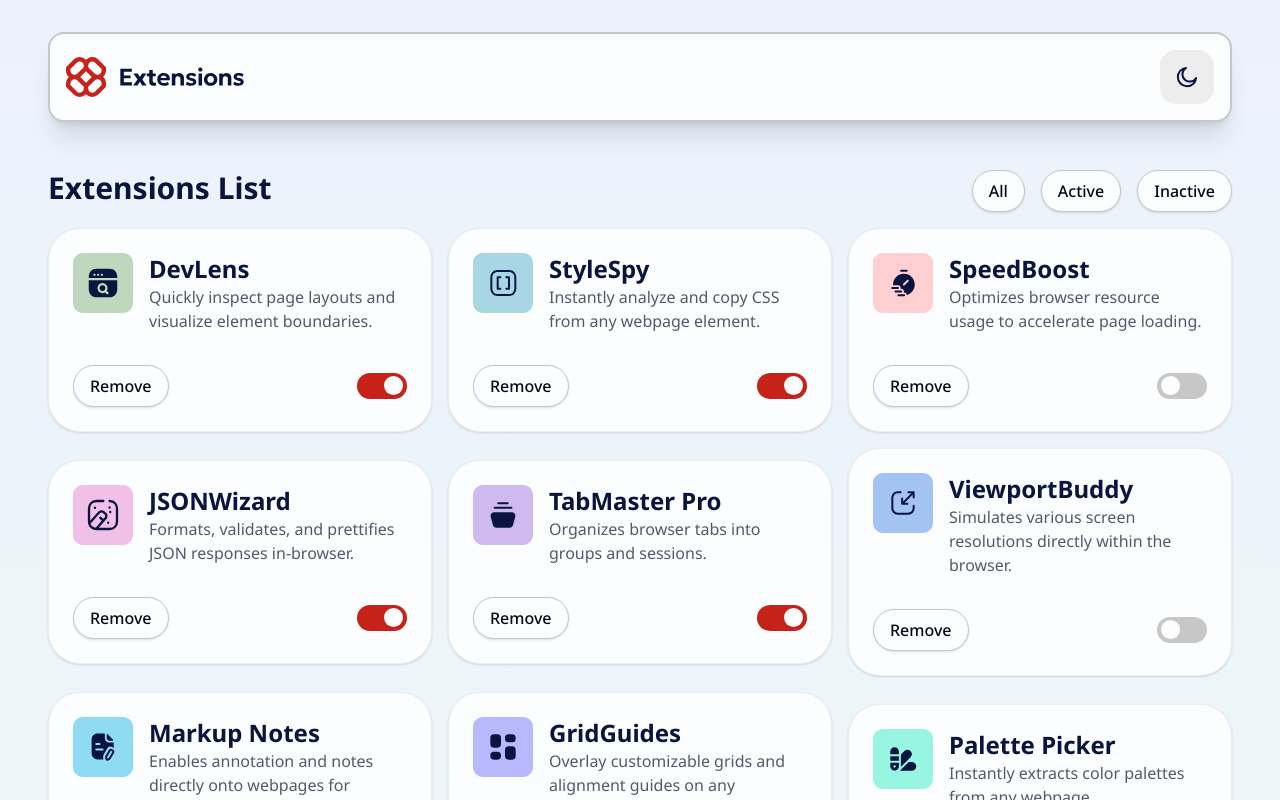
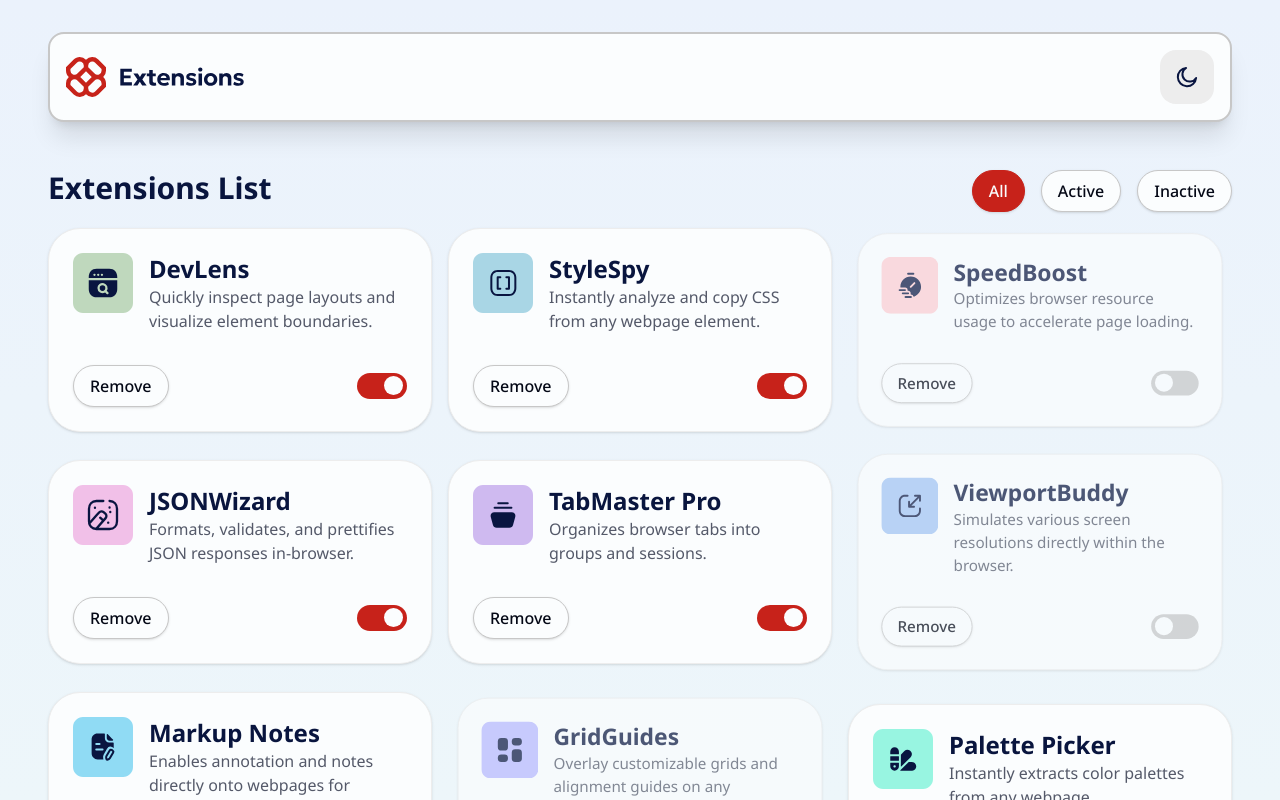
Before and after one commit to calululu/browser-extension-manager-ui, a React (Vite) app: page / in a window 1280 px wide. Shown: the top 800 px of the page. Built offline with nearby package versions, Linux system fonts and the light colour scheme.

Commit message:
all done!

```diff
--- a/index.html
+++ b/index.html
@@ -12,7 +12,7 @@
     <title>Frontend Mentor | Browser extensions manager UI</title>
   </head>
   <body
-    class="mx-4 flex flex-col items-center justify-center bg-gradient-to-b from-[#ebf2fc] to-[#eef8f9] dark:from-[#040816] dark:to-[#091540]"
+    class="mx-4 flex min-h-dvh flex-col items-center justify-center bg-gradient-to-b from-[#ebf2fc] to-[#eef8f9] dark:from-[#040816] dark:to-[#091540]"
   >
     <div id="root"></div>
     <script type="module" src="/src/main.tsx"></script>
--- a/src/components/Button.tsx
+++ b/src/components/Button.tsx
@@ -5,34 +5,29 @@ export default function Button({
 }: {
   children: string;
   modal?: "" | "yes" | "no";
-  handleClick?: () => void | boolean;
+  handleClick?: () => void;
 }) {
-  if (modal === "yes") {
-    return (
-      <button
-        onClick={handleClick}
-        className="font-notosans-m rounded-4xl border-1 hover:text-neutral-0 cursor-pointer border-neutral-300 bg-neutral-100 px-4 py-2 text-neutral-900 shadow hover:border-red-700 hover:bg-red-700 dark:border-0 dark:border-neutral-500 dark:bg-neutral-400 dark:text-neutral-900 dark:hover:border-red-500 dark:hover:bg-red-500 dark:hover:text-neutral-900"
-      >
-        {children}
-      </button>
-    );
-  } else if (modal === "no") {
-    return (
-      <button
-        onClick={handleClick}
-        className="font-notosans-m rounded-4xl border-1 hover:text-neutral-0 cursor-pointer border-neutral-300 bg-red-100 px-4 py-2 text-neutral-900 shadow hover:border-red-700 hover:bg-red-700 dark:border-0 dark:border-neutral-500 dark:bg-red-300 dark:text-neutral-900 dark:hover:border-red-500 dark:hover:bg-red-500 dark:hover:text-neutral-900"
-      >
-        {children}
-      </button>
-    );
-  } else {
-    return (
-      <button
-        onClick={handleClick}
-        className="font-notosans-m dark:text-neutral-0 rounded-4xl bg-neutral-0 border-1 hover:text-neutral-0 cursor-pointer border-neutral-300 px-4 py-2 text-neutral-900 shadow hover:border-red-700 hover:bg-red-700 active:border-red-700 active:bg-red-700 dark:border-neutral-500 dark:bg-neutral-600 dark:hover:border-red-500 dark:hover:bg-red-500 dark:hover:text-neutral-900 dark:active:border-red-500 dark:active:bg-red-500"
-      >
-        {children}
-      </button>
-    );
-  }
+  const baseClasses =
+    "font-notosans-m rounded-4xl border-1 cursor-pointer px-4 py-2 shadow hover:text-neutral-0 hover:border-red-700 hover:bg-red-700 dark:hover:border-red-500 dark:hover:bg-red-500 dark:hover:text-neutral-900";
+
+  const modalYesClasses =
+    "border-neutral-300 bg-neutral-100 text-neutral-900 dark:border-0 dark:border-neutral-500 dark:bg-neutral-400";
+
+  const modalNoClasses =
+    "border-neutral-300 bg-red-100 text-neutral-900 dark:border-0 dark:border-neutral-500 dark:bg-red-300";
+
+  const defaultClasses =
+    "bg-neutral-0 border-neutral-300 text-neutral-900 dark:border-neutral-500 dark:bg-neutral-600 dark:text-neutral-0";
+
+  const getButtonClasses = () => {
+    if (modal === "yes") return `${baseClasses} ${modalYesClasses}`;
+    if (modal === "no") return `${baseClasses} ${modalNoClasses}`;
+    return `${baseClasses} ${defaultClasses}`;
+  };
+
+  return (
+    <button onClick={handleClick} className={getButtonClasses()}>
+      {children}
+    </button>
+  );
 }
--- a/src/components/ButtonExtensionsFilter.tsx
+++ b/src/components/ButtonExtensionsFilter.tsx
@@ -1,17 +1,33 @@
+import { useExtensionsFilter } from "../contexts/extensionsFilterContext/useExtensionsFilter";
+import { type FilterOption } from "../types/type";
+
+type ButtonExtensionsFilterProps = {
+  filter: FilterOption;
+  children?: React.ReactNode;
+};
+
 export default function ButtonExtensionsFilter({
+  filter,
   children,
-  active = false,
-}: {
-  children: string;
-  active?: boolean;
-}) {
+}: ButtonExtensionsFilterProps) {
+  const { activeFilter, setActiveFilter } = useExtensionsFilter();
+
+  function handleClick() {
+    setActiveFilter(filter);
+  }
+
+  const isButtonActive = activeFilter === filter; // Check if this button is active
+
   const activeClass =
     "font-notosans-m rounded-4xl border-1 text-neutral-0 cursor-pointer border-red-700 bg-red-700 px-4 py-2 shadow active:border-red-700 active:bg-red-700 dark:border-red-500 dark:bg-red-500 dark:text-neutral-900 dark:active:border-red-500 dark:active:bg-red-500";
   const inactiveClass =
     "font-notosans-m dark:text-neutral-0 rounded-4xl bg-neutral-0 border-1 hover:text-neutral-0 cursor-pointer border-neutral-300 px-4 py-2 text-neutral-900 shadow hover:border-red-700 hover:bg-red-700 active:border-red-700 active:bg-red-700 dark:border-neutral-500 dark:bg-neutral-600 dark:hover:border-red-500 dark:hover:bg-red-500 dark:hover:text-neutral-900 dark:active:border-red-500 dark:active:bg-red-500";
 
   return (
-    <button className={`${active ? activeClass : inactiveClass}`}>
+    <button
+      onClick={handleClick}
+      className={`${isButtonActive ? activeClass : inactiveClass}`}
+    >
       {children}
     </button>
   );
--- a/src/components/Card.tsx
+++ b/src/components/Card.tsx
@@ -1,7 +1,6 @@
 import Button from "./Button";
 import SwitchButton from "./SwitchButton";
 import { type CardType } from "../types/type";
-import { useState } from "react";
 
 export default function Card({
   name,
@@ -9,14 +8,17 @@ export default function Card({
   logo,
   isActive,
   onRemove,
-}: CardType & { onRemove?: () => void }) {
-  const [active, setActive] = useState(isActive);
-
-  const toggleActive = () => {
-    setActive(!active);
-  };
-
+  onToggleActive,
+}: CardType & {
+  onRemove?: () => void;
+  onToggleActive?: () => void;
+}) {
   return (
+    <div
+      className={`transition-all duration-300 ${
+        isActive ? "" : "scale-95 opacity-70"
+      }`}
+    >
       <div className="bg-neutral-0 rounded-4xl border-1 max-w-96 border-neutral-100 p-6 shadow dark:border-neutral-500 dark:bg-neutral-700">
         <div className="flex items-start gap-4">
           <img src={logo} alt="image" />
@@ -33,7 +35,8 @@ export default function Card({
           <Button modal="" handleClick={onRemove}>
             Remove
           </Button>
-        <SwitchButton isActive={active} onToggle={toggleActive} />
+          <SwitchButton isActive={isActive} onToggle={onToggleActive} />
+        </div>
       </div>
     </div>
   );
--- a/src/components/CardCollection.tsx
+++ b/src/components/CardCollection.tsx
@@ -1,12 +1,11 @@
 import { type CardType } from "../types/type";
-import data from "../data/data.json";
 import Card from "./Card";
-import { useState } from "react";
 import { useModal } from "../contexts/modalContext/useModal";
+import { useExtensionsFilter } from "../contexts/extensionsFilterContext/useExtensionsFilter";
 
 // CardCollection.tsx
 export default function CardCollection() {
-  const [cards, setCards] = useState<CardType[]>(data);
+  const { setCards, filteredCards, toggleCardActive } = useExtensionsFilter();
   const { openDeleteModal } = useModal();
 
   const handleRemoveCard = (cardName: string) => {
@@ -15,7 +14,7 @@ export default function CardCollection() {
 
   return (
     <div className="grid grid-cols-1 items-center justify-center gap-4 xl:grid-cols-3">
-      {cards.map((card: CardType, index: number) => {
+      {filteredCards.map((card: CardType, index: number) => {
         return (
           <Card
             key={index}
@@ -26,6 +25,7 @@ export default function CardCollection() {
             onRemove={() =>
               openDeleteModal(card.name, () => handleRemoveCard(card.name))
             }
+            onToggleActive={() => toggleCardActive(card.name)}
           />
         );
       })}
--- a/src/components/Extensions.tsx
+++ b/src/components/Extensions.tsx
@@ -1,3 +1,4 @@
+// import { useExtensionsFilter } from "../contexts/extensionsFilterContext/useExtensionsFilter";
 import ButtonExtensionsFilter from "./ButtonExtensionsFilter";
 import CardCollection from "./CardCollection";
 
@@ -9,9 +10,13 @@ export default function Extensions() {
           Extensions List
         </h1>
         <div className="my-4 flex justify-around xl:justify-center xl:gap-4">
-          <ButtonExtensionsFilter>All</ButtonExtensionsFilter>
-          <ButtonExtensionsFilter>Active</ButtonExtensionsFilter>
-          <ButtonExtensionsFilter>Inactive</ButtonExtensionsFilter>
+          <ButtonExtensionsFilter filter="All">All</ButtonExtensionsFilter>
+          <ButtonExtensionsFilter filter="Active">
+            Active
+          </ButtonExtensionsFilter>
+          <ButtonExtensionsFilter filter="Inactive">
+            Inactive
+          </ButtonExtensionsFilter>
         </div>
       </div>
       <CardCollection />
--- a/src/components/SwitchButton.tsx
+++ b/src/components/SwitchButton.tsx
@@ -3,7 +3,7 @@ export default function SwitchButton({
   onToggle,
 }: {
   isActive: boolean;
-  onToggle: () => void;
+  onToggle?: () => void;
 }) {
   return (
     <label className="relative inline-block h-[26px] w-[50px]">
--- a/src/contexts/extensionsFilterContext/ExtensionsFilterContext.ts
+++ b/src/contexts/extensionsFilterContext/ExtensionsFilterContext.ts
@@ -1,6 +1,16 @@
 import { createContext } from "react";
+import { type FilterOption } from "../../types/type";
+import { type CardType } from "../../types/type";
 
-type ExtensionsFilterType = unknown;
+type ExtensionsFilterType = {
+  activeFilter: FilterOption;
+  setActiveFilter: (filter: FilterOption) => void;
+  cards: CardType[];
+  setCards: React.Dispatch<React.SetStateAction<CardType[]>>;
+  filteredCards: CardType[];
+  toggleCardActive: (cardName: string) => void;
+};
 
-export const ExtensionsFilterContext =
-  createContext<ExtensionsFilterType>(undefined);
+export const ExtensionsFilterContext = createContext<
+  ExtensionsFilterType | undefined
+>(undefined);
--- a/src/contexts/extensionsFilterContext/ExtensionsFilterProvider.tsx
+++ b/src/contexts/extensionsFilterContext/ExtensionsFilterProvider.tsx
@@ -1,12 +1,50 @@
+import { useState } from "react";
 import { ExtensionsFilterContext } from "./extensionsFilterContext";
+import { type FilterOption } from "../../types/type";
+import { type CardType } from "../../types/type";
+import data from "../../data/data.json";
 
 export default function ExtensionsFilterProvider({
   children,
 }: {
   children: React.ReactNode;
 }) {
+  const [activeFilter, setActiveFilter] = useState<FilterOption>("All"); //All, Active, Inactive
+  const [cards, setCards] = useState<CardType[]>(data);
+
+  const toggleCardActive = (cardName: string) => {
+    setCards((prevCards) =>
+      prevCards.map((card) =>
+        card.name === cardName ? { ...card, isActive: !card.isActive } : card,
+      ),
+    );
+  };
+
+  // Correct filter logic
+  const filteredCards = cards.filter((card) => {
+    switch (activeFilter) {
+      case "Active":
+        return card.isActive;
+      case "Inactive":
+        return !card.isActive;
+      default:
+        return true;
+    }
+  });
+
+  //   const [cards, setCards] = useState<CardType[]>(filteredCards);
+
   return (
-    <ExtensionsFilterContext.Provider value={{}}>
+    <ExtensionsFilterContext.Provider
+      value={{
+        activeFilter,
+        setActiveFilter,
+        cards,
+        setCards,
+        filteredCards,
+        toggleCardActive,
+      }}
+    >
       {children}
     </ExtensionsFilterContext.Provider>
   );
--- a/src/types/type.ts
+++ b/src/types/type.ts
@@ -4,3 +4,5 @@ export type CardType = {
   description: string;
   isActive: boolean;
 };
+
+export type FilterOption = "All" | "Active" | "Inactive";
```
Lines whose indentation alone changed are shown as unchanged.
